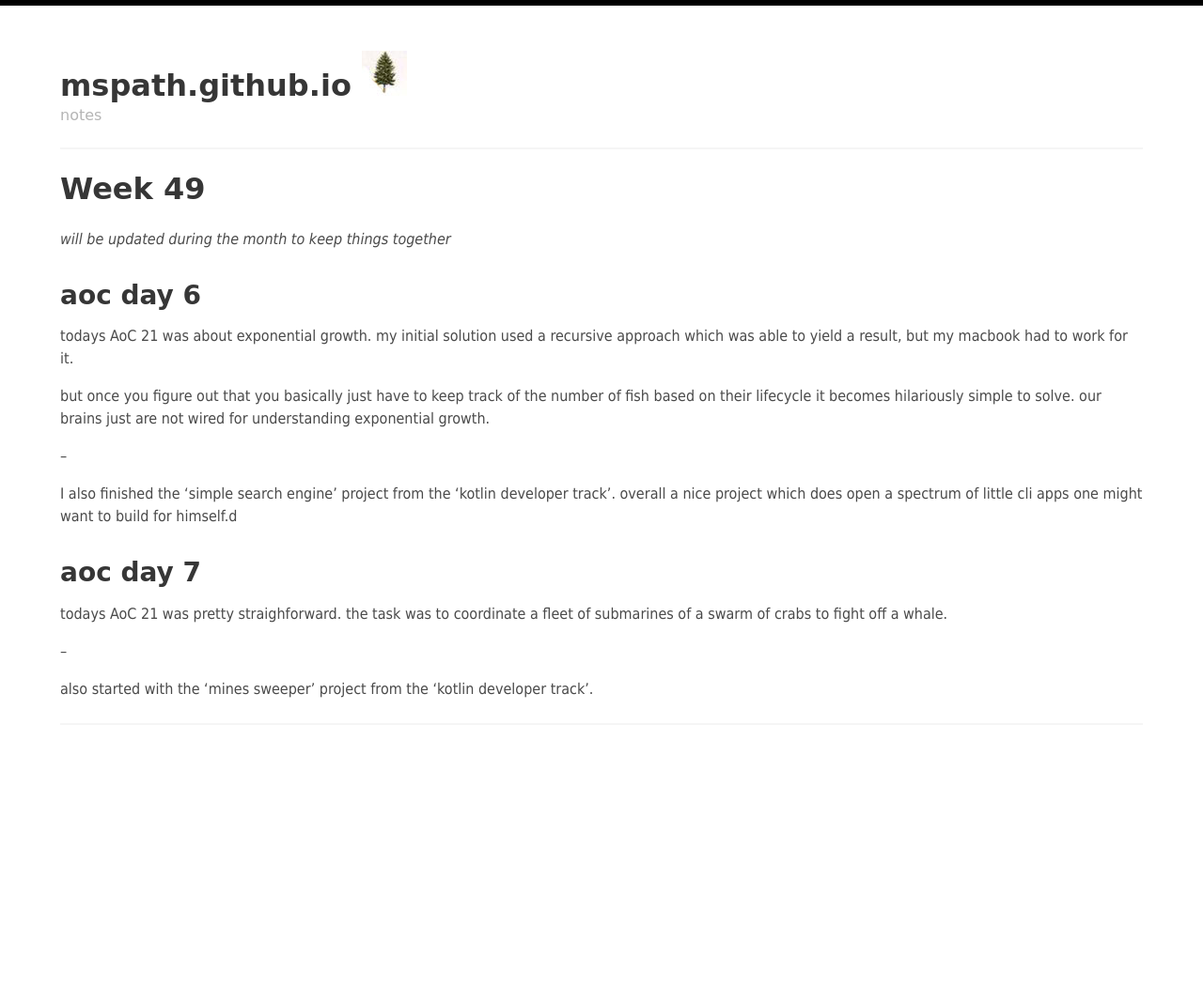
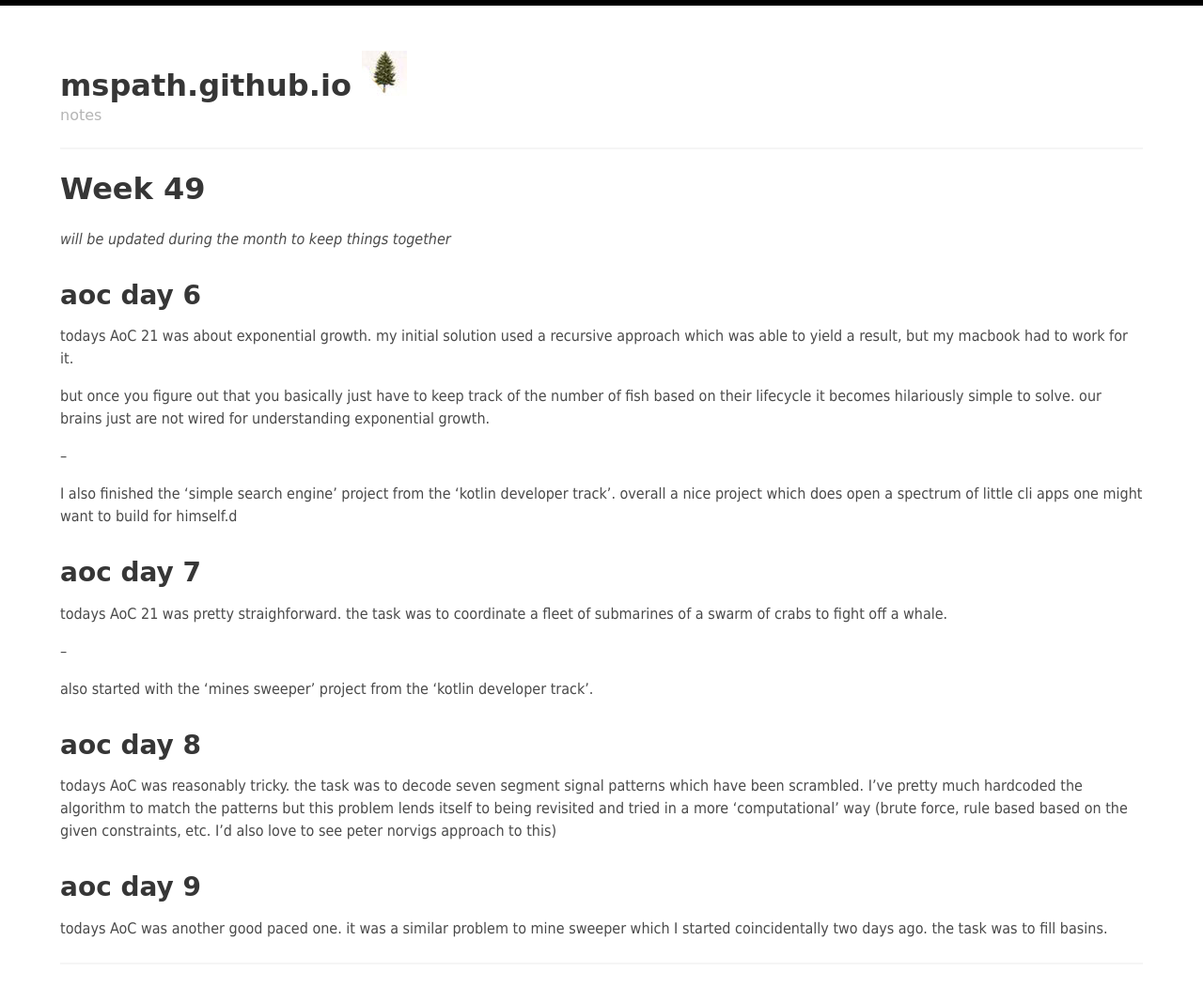
Before and after one commit to mspath/mspath.github.io, a Jekyll site: the page built from _posts/2021-12-06-week-49.md, in a window 1280 px wide. Shown: the whole page at 94% size. Built offline with Jekyll 4.4.1, drawn with Linux system fonts in a browser that asks for light colours; before the commit the page ends 900 px from its top, so only the background shows below that.

Commit message:
day 9 smoke basins

```diff
--- a/_posts/2021-12-06-week-49.md
+++ b/_posts/2021-12-06-week-49.md
@@ -23,3 +23,11 @@ todays AoC 21 was pretty straighforward. the task was to coordinate a fleet of s
 --
 
 also started with the 'mines sweeper' project from the 'kotlin developer track'.
+
+## aoc day 8
+
+todays AoC was reasonably tricky. the task was to decode seven segment signal patterns which have been scrambled. I've pretty much hardcoded the algorithm to match the patterns but this problem lends itself to being revisited and tried in a more 'computational' way (brute force, rule based based on the given constraints, etc. I'd also love to see peter norvigs approach to this)
+
+## aoc day 9
+
+todays AoC was another good paced one. it was a similar problem to mine sweeper which I started coincidentally two days ago. the task was to fill basins.
```
